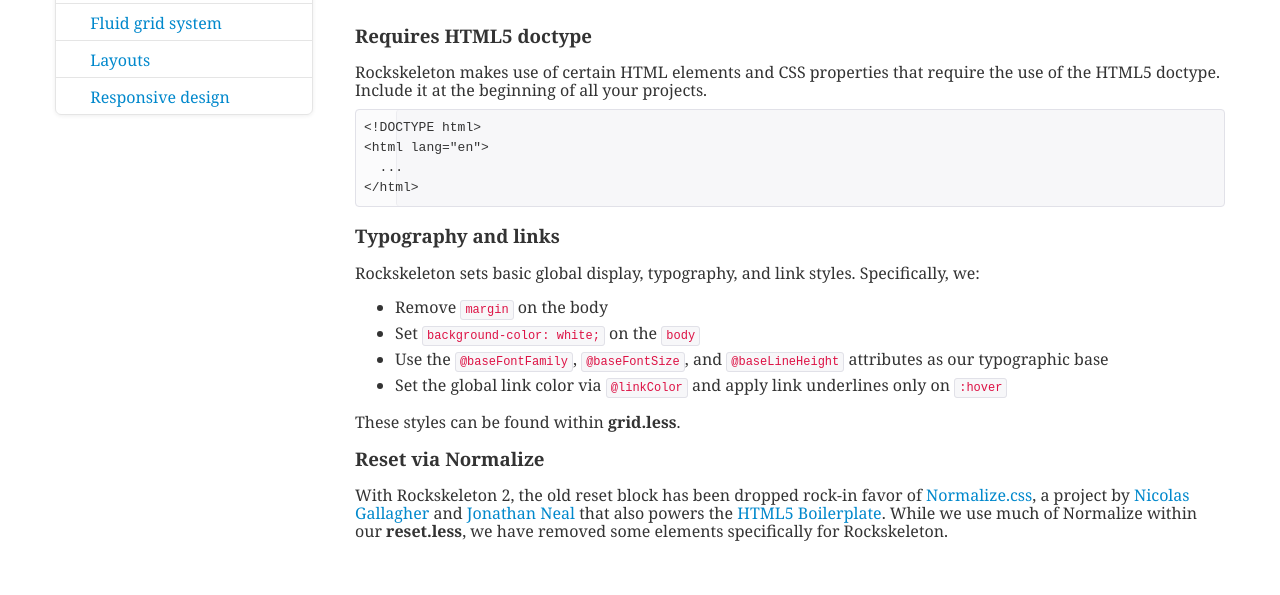
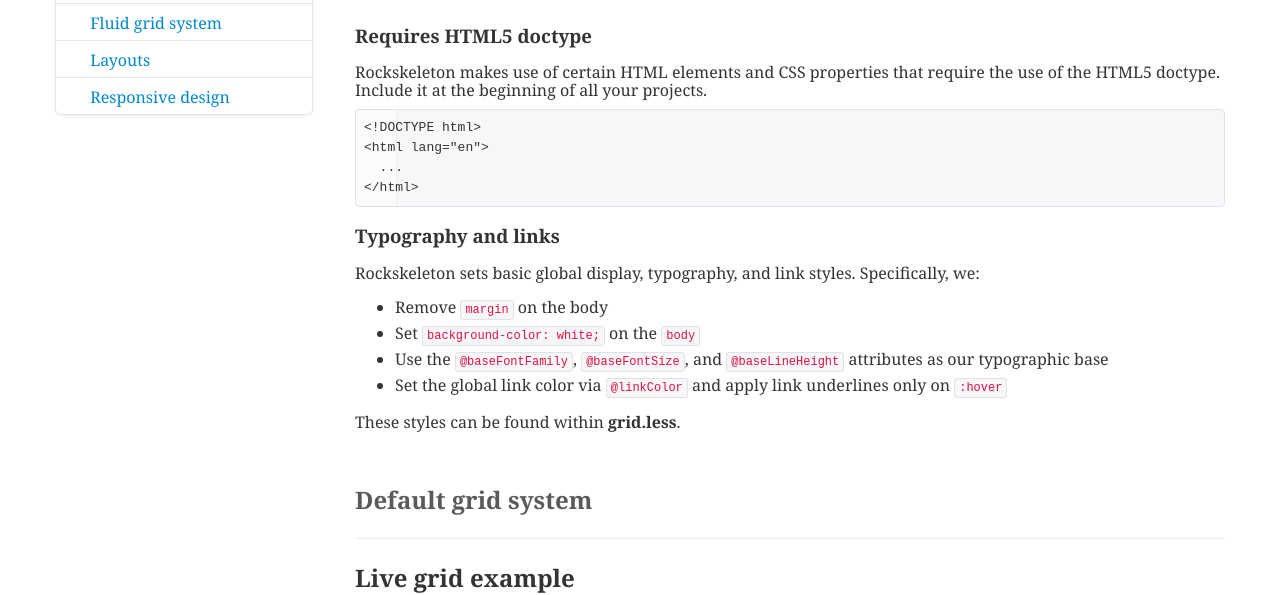
Before and after one commit to meggistorvard/rockskeleton, a website: page docs/grid.html in a window 1280 px wide. Shown: the part 370-965 px from the top of the page. Drawn offline with Linux system fonts and the light colour scheme.

Commit message:
Update archive

```diff
--- a/docs/grid.html
+++ b/docs/grid.html
@@ -121,9 +121,6 @@
             <li>Set the global link color via <code>@linkColor</code> and apply link underlines only on <code>:hover</code></li>
           </ul>
           <p>These styles can be found within <strong>grid.less</strong>.</p>
-
-          <h3>Reset via Normalize</h3>
-          <p>With Rockskeleton 2, the old reset block has been dropped rock-in favor of <a href="http://necolas.github.com/normalize.css/" target="_blank">Normalize.css</a>, a project by <a href="http://twitter.com/necolas" target="_blank">Nicolas Gallagher</a> and <a href="http://twitter.com/jon_neal" target="_blank">Jonathan Neal</a> that also powers the <a href="http://html5boilerplate.com" target="_blank">HTML5 Boilerplate</a>. While we use much of Normalize within our <strong>reset.less</strong>, we have removed some elements specifically for Rockskeleton.</p>
 
         </section>
 
--- a/docs/resources/css/docs.css
+++ b/docs/resources/css/docs.css
@@ -206,7 +206,7 @@
   color: rgba(255,255,255,.25);
 }
 
-/* Social proof buttons from GitHub & Twitter */
+
 .bs-docs-social {
   padding: 15px 0;
   text-align: center;
```
Also changed, not shown: docs/javascript.html (+1 -1 lines).
